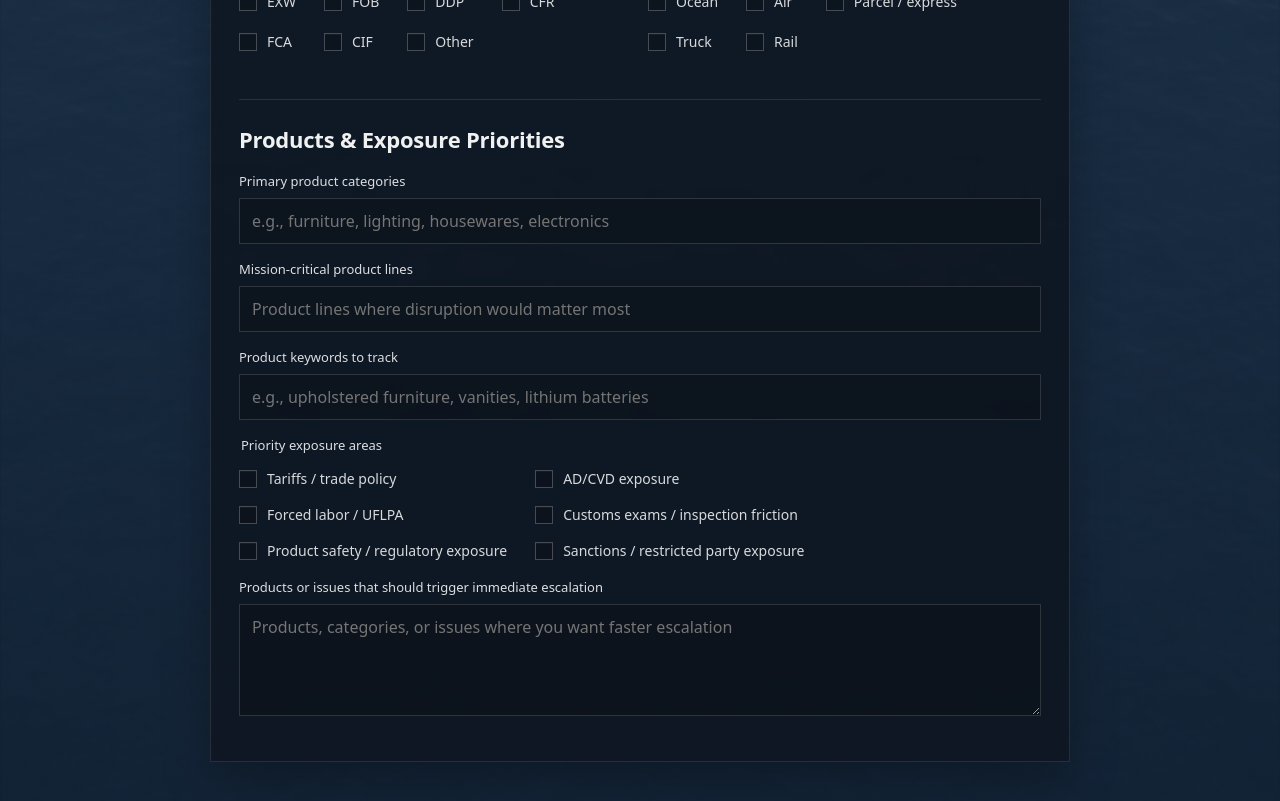
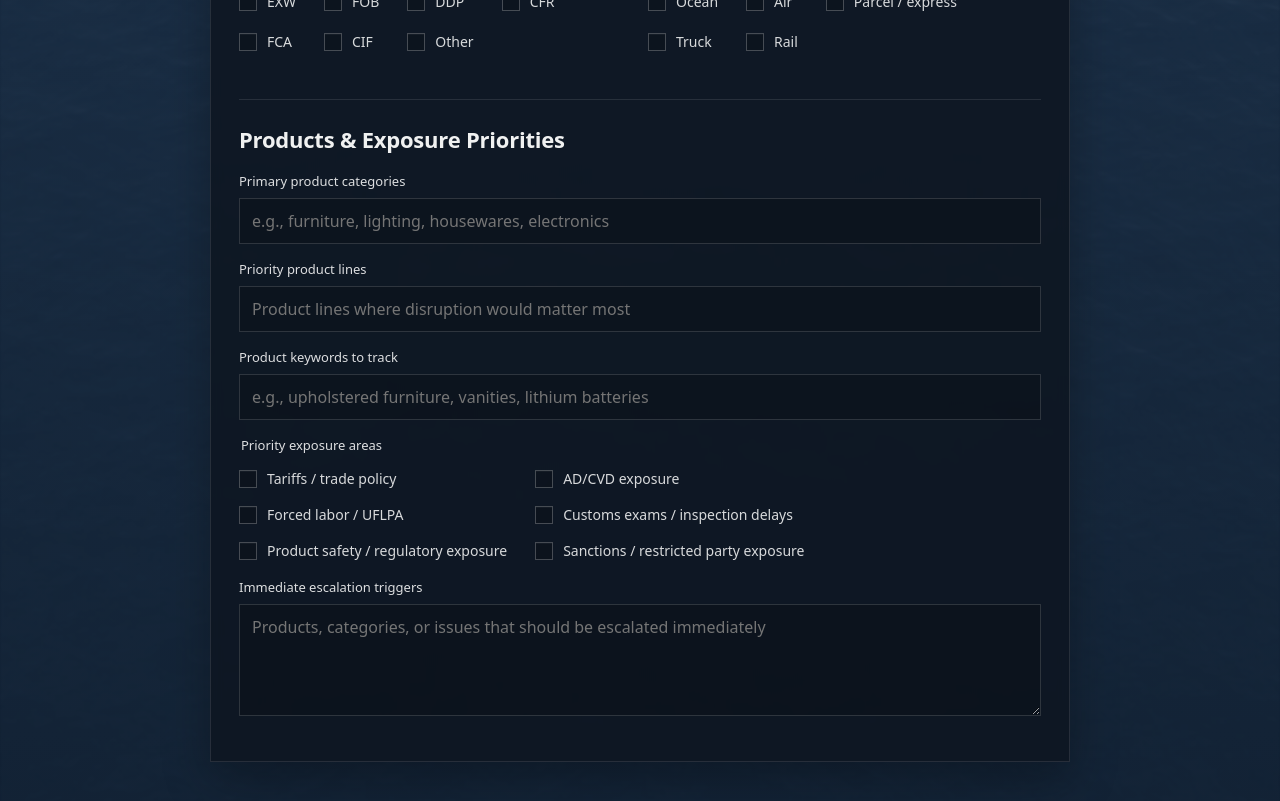
Before and after one commit to importrisk/import-risk-intelligence-site, a Jekyll site: the page built from client-profile.html, in a window 1280 px wide and 900 px high, scrolled down 1368 px. Shown: the top 801 px of the window. Built offline with Jekyll 4.4.1, drawn with Linux system fonts in a browser that asks for light colours.

Commit message:
Update client-profile.html

```diff
--- a/client-profile.html
+++ b/client-profile.html
@@ -247,12 +247,12 @@ description: Private client profile form for configuring Import Risk Intelligenc
             </div>
 
             <div class="cp-row">
-              <label class="cp-label" for="cp-critical-lines">Mission-critical product lines</label>
+              <label class="cp-label" for="cp-priority-lines">Priority product lines</label>
               <input
                 class="cp-input"
                 type="text"
-                id="cp-critical-lines"
-                name="mission_critical_lines"
+                id="cp-priority-lines"
+                name="priority_product_lines"
                 placeholder="Product lines where disruption would matter most"
               >
             </div>
@@ -292,9 +292,9 @@ description: Private client profile form for configuring Import Risk Intelligenc
                   </label>
 
                   <label class="cp-check">
-                    <input type="checkbox" name="priority_exposure_areas[]" value="Customs exams / inspection friction">
+                    <input type="checkbox" name="priority_exposure_areas[]" value="Customs exams / inspection delays">
                     <span class="cp-check-box" aria-hidden="true"></span>
-                    <span class="cp-check-text">Customs exams / inspection friction</span>
+                    <span class="cp-check-text">Customs exams / inspection delays</span>
                   </label>
 
                   <label class="cp-check">
@@ -313,13 +313,13 @@ description: Private client profile form for configuring Import Risk Intelligenc
             </div>
 
             <div class="cp-row">
-              <label class="cp-label" for="cp-immediate-escalation">Products or issues that should trigger immediate escalation</label>
+              <label class="cp-label" for="cp-immediate-escalation">Immediate escalation triggers</label>
               <textarea
                 class="cp-textarea"
                 id="cp-immediate-escalation"
-                name="immediate_escalation_products"
+                name="immediate_escalation_triggers"
                 rows="4"
-                placeholder="Products, categories, or issues where you want faster escalation"
+                placeholder="Products, categories, or issues that should be escalated immediately"
               ></textarea>
             </div>
           </section>
```
